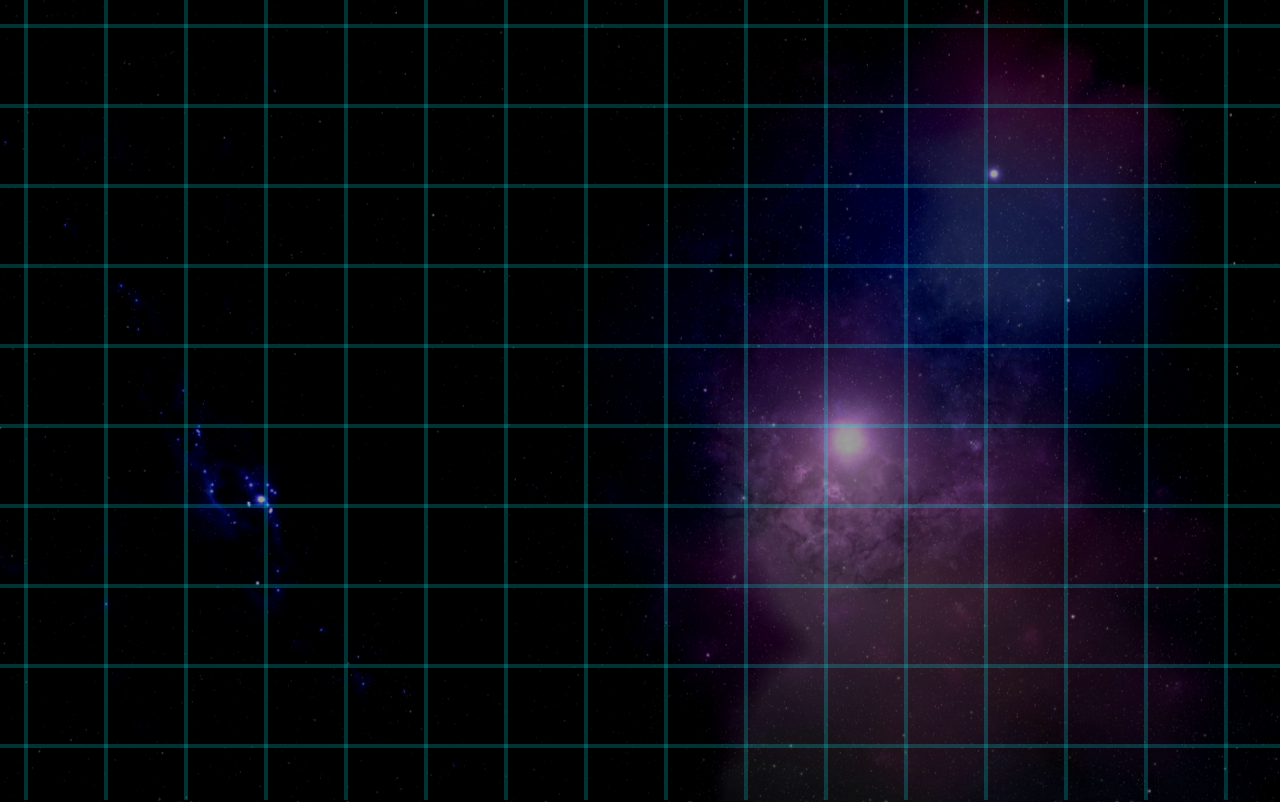
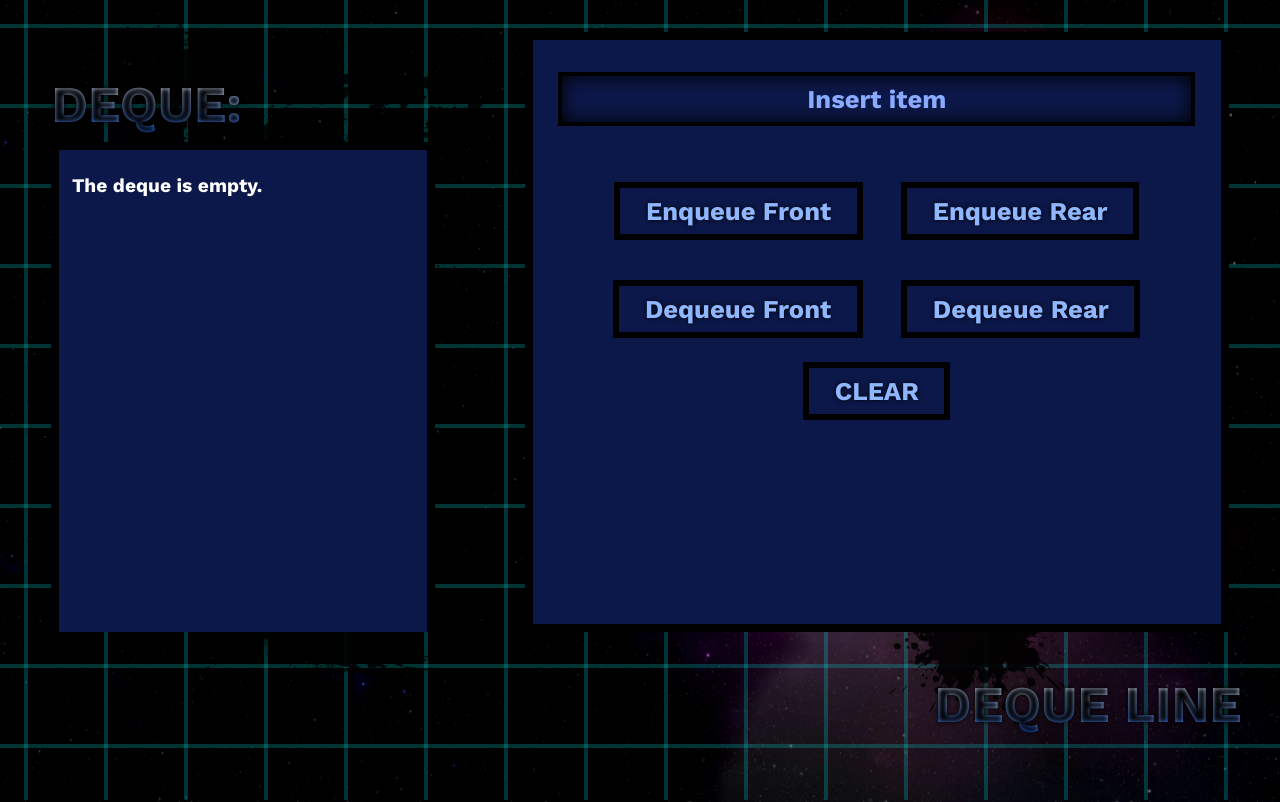
Before and after one commit to We-Do-Not-Belong-In-This-Organization/wdnbits_portfolio, a Flask app: page /deque in a window 1280 px wide. Run offline with Flask 3, Linux system fonts and the light colour scheme.

Commit message:
major changes in the deque.html

```diff
--- a/static/styles.css
+++ b/static/styles.css
@@ -788,3 +788,178 @@ footer .tagline { margin-top: 10px; font-style: italic; color: #e0f7fa; }
   text-shadow: 0 0 5px #000;
   font-family: 'Work Sans', sans-serif;
 }
+
+/* ============================================
+   DEQUE PAGE STYLES (same as Queue page)
+============================================ */
+
+/* BODY */
+.queue-body {
+  font-family: 'Work Sans', sans-serif;
+  overflow: hidden !important; /* prevent page scroll */
+  margin: 0;
+  padding: 0;
+  height: 100vh;
+  box-sizing: border-box;
+}
+
+/* WRAPPER */
+.queue-wrapper {
+  width: 100vw;
+  height: 100vh;
+  display: flex;
+  justify-content: space-between;
+  padding: 4vh 4vw;
+  position: relative;
+  box-sizing: border-box;
+}
+
+/* SPLATTER DECORATIONS */
+.queue-splatter {
+  position: absolute;
+  width: 600px;
+  opacity: 0.9;
+  z-index: 1;
+  pointer-events: none;
+}
+
+.queue-splatter.top-left  { top: 0; left: 0; transform: scale(1); }
+.queue-splatter.top-right { top: 0; right: 0; transform: scale(-1, 1); }
+.queue-splatter.bottom-left  { bottom: 0; left: 0; transform: scale(1, -1); }
+.queue-splatter.bottom-right { bottom: 0; right: 0; transform: scale(-1, -1); }
+
+/* LEFT PANEL: DEQUE BOX */
+.queue-panel-left {
+  width: 30vw;
+  height: 75vh;
+  overflow: hidden;
+  box-sizing: border-box;
+}
+
+.queue-title-big {
+  font-size: 4vw;
+  font-weight: 900;
+  background: linear-gradient(to bottom, #ffffff, #1962e9);
+  -webkit-background-clip: text;
+  -webkit-text-fill-color: transparent;
+  margin-bottom: 1vh;
+  text-shadow: 0 0 5px #000;
+  font-family: 'Work Sans', sans-serif;
+}
+
+.queue-box {
+  width: 100%;
+  height: 100%;
+  border: 8px solid #000;
+  background-color: #0c184a;
+  padding: 2vh 1vw;
+  overflow-y: scroll;  /* scroll if items overflow */
+  overflow-x: hidden;
+  box-sizing: border-box;
+  font-family: 'Work Sans', sans-serif;
+}
+
+/* CUSTOM SCROLLBAR */
+.queue-box::-webkit-scrollbar {
+  width: 8px;
+}
+
+.queue-box::-webkit-scrollbar-track {
+  background: #0c184a;
+}
+
+.queue-box::-webkit-scrollbar-thumb {
+  background-color: #1962e9;
+  border-radius: 4px;
+  border: 2px solid #0c184a;
+}
+
+/* QUEUE ITEMS */
+.queue-item,
+.empty-text {
+  font-size: 1.5vw;
+  margin: 1vh 0;
+  white-space: nowrap;       /* single line per item */
+  overflow: hidden;          /* hide extra text */
+  text-overflow: ellipsis;   /* show "..." for long items */
+  color: #fff;
+  font-family: 'Work Sans', sans-serif;
+}
+
+/* RIGHT PANEL: CONTROLS */
+.queue-panel-right {
+  width: 55vw;
+  height: 75vh;
+  background-color: #0c184a;
+  border: 8px solid #000;
+  padding: 2vh 2vw;
+  overflow: hidden;
+  box-sizing: border-box;
+}
+
+/* INPUT BOX */
+.queue-input-custom {
+  width: 100%;
+  font-size: 2vw;
+  padding: 1vh 1vw;
+  margin: 2vh 0;
+  border: 4px solid #000;
+  background-color: #0c184a;
+  color: white;
+  text-align: center;
+  box-shadow: 0 0 20px #000 inset;
+  box-sizing: border-box;
+  font-family: 'Work Sans', sans-serif;
+}
+
+.queue-input-custom::placeholder {
+  color: #89aaff;
+}
+
+/* BUTTONS */
+.queue-buttons {
+  display: flex;
+  justify-content: center;
+  gap: 3vw;
+  margin-top: 5vh;
+  flex-wrap: wrap;  /* wrap if needed */
+}
+
+.queue-btn {
+  font-size: 2vw;
+  font-weight: 800;
+  padding: 1vh 2vw;
+  background-color: #0c184a;
+  border: 6px solid black;
+  color: #8fb7ff;
+  cursor: pointer;
+  text-shadow: 0px 0px 5px #000;
+  transition: 0.2s ease;
+  font-family: 'Work Sans', sans-serif;
+}
+
+.queue-btn:hover {
+  transform: scale(1.07);
+  color: white;
+  text-shadow: 0px 0px 10px #5aa0ff;
+}
+
+.queue-btn.clear {
+  display: block;
+  margin: 3vh auto;
+}
+
+/* FOOTER TITLE */
+.queue-footer-title {
+  position: fixed;
+  bottom: 3vh;
+  right: 3vw;
+  font-size: 4vw;
+  font-weight: 900;
+  background: linear-gradient(to bottom, #ffffff, #1962e9);
+  -webkit-background-clip: text;
+  -webkit-text-fill-color: transparent;
+  text-shadow: 0 0 5px #000;
+  font-family: 'Work Sans', sans-serif;
+  z-index: 5;
+}
--- a/templates/deque.html
+++ b/templates/deque.html
@@ -5,43 +5,64 @@
   <meta name="viewport" content="width=device-width, initial-scale=1.0">
   <title>Deque</title>
   <link rel="stylesheet" href="{{ url_for('static', filename='styles.css') }}">
-  <link rel="stylesheet" href="">
 </head>
-<body>
-    <h1>Deque Line</h1>
+<body class="queue-body">
 
-    <form action="/enqueue_rear"method="post">
-        <input type="text" name="user_enqueue" placeholder="Enter item" required>
-        <button type="submit" >Enqueue End</button>
-        <button type="submit" formaction="/enqueue_front">Enqueue Front</button>
-    </form>
+  <!-- SPLATTER DECORATIONS -->
+  <img src="{{ url_for('static', filename='images/splat_chdesc.png') }}" class="queue-splatter top-left">
+  <img src="{{ url_for('static', filename='images/splat_name.png') }}" class="queue-splatter top-right">
+  <img src="{{ url_for('static', filename='images/splat_qline.png') }}" class="queue-splatter bottom-left">
+  <img src="{{ url_for('static', filename='images/splat_enqueue.png') }}" class="queue-splatter bottom-right">
 
-    <form action="/enqueue_rear" method="post">
-        <button type="submit">Enqueue Front</button>
-    </form>
+  <div class="queue-wrapper">
 
-    <form action="/dequeue_rear" method="post">
-        <button type="submit">Dequeue End</button>
-    </form>
+    <!-- LEFT PANEL: DEQUE BOX -->
+    <div class="queue-panel-left">
+      <h2 class="queue-title-big">DEQUE:</h2>
+      <div class="queue-box">
+        {% if deque_items %}
+          {% for item in deque_items %}
+            <div class="queue-item">{{ loop.index }}. {{ item }}</div>
+          {% endfor %}
+        {% else %}
+          <p class="empty-text">The deque is empty.</p>
+        {% endif %}
+      </div>
+    </div>
 
-    <form action="/dequeue_front" method="post">
-        <button type="submit">Dequeue Front</button>
-    </form>
+    <!-- RIGHT PANEL: INPUTS & BUTTONS -->
+    <div class="queue-panel-right">
 
-    <form action="/clear_dob_queue" method="post">
-        <button type="submit">Clear Queue</button>
-    </form>
+      <!-- SINGLE FORM FOR BOTH ENQUEUE BUTTONS -->
+      <form action="" method="post">
+        <input type="text" name="user_enqueue" placeholder="Insert item" class="queue-input-custom" required>
 
+        <div class="queue-buttons">
+          <button class="queue-btn" type="submit" formaction="/enqueue_front">Enqueue Front</button>
+          <button class="queue-btn" type="submit" formaction="/enqueue_rear">Enqueue Rear</button>
+        </div>
+      </form>
 
-    <div class="dequeue_line">
-        <h3>Queue Line:</h3>
-        {% if deque_line %}
-            {% for item in deque_line %}
-                <div class="item">{{ item }}</div>
-            {% endfor %}
-        {% else %}
-            <p>The queue is empty.</p>
-        {% endif %}
+      <!-- DEQUEUE BUTTONS -->
+      <div class="queue-buttons">
+        <form action="/dequeue_front" method="post">
+          <button class="queue-btn">Dequeue Front</button>
+        </form>
+        <form action="/dequeue_rear" method="post">
+          <button class="queue-btn">Dequeue Rear</button>
+        </form>
+      </div>
+
+      <!-- CLEAR DEQUE -->
+      <form action="/clear_dob_queue" method="post">
+        <button class="queue-btn clear">CLEAR</button>
+      </form>
+
     </div>
+  </div>
+
+  <h2 class="queue-footer-title">DEQUE LINE</h2>
+  <script src="{{ url_for('static', filename='deque.js') }}"></script>
+
 </body>
 </html>
```
Also changed, not shown: static/script.js (+8 -0 lines).
